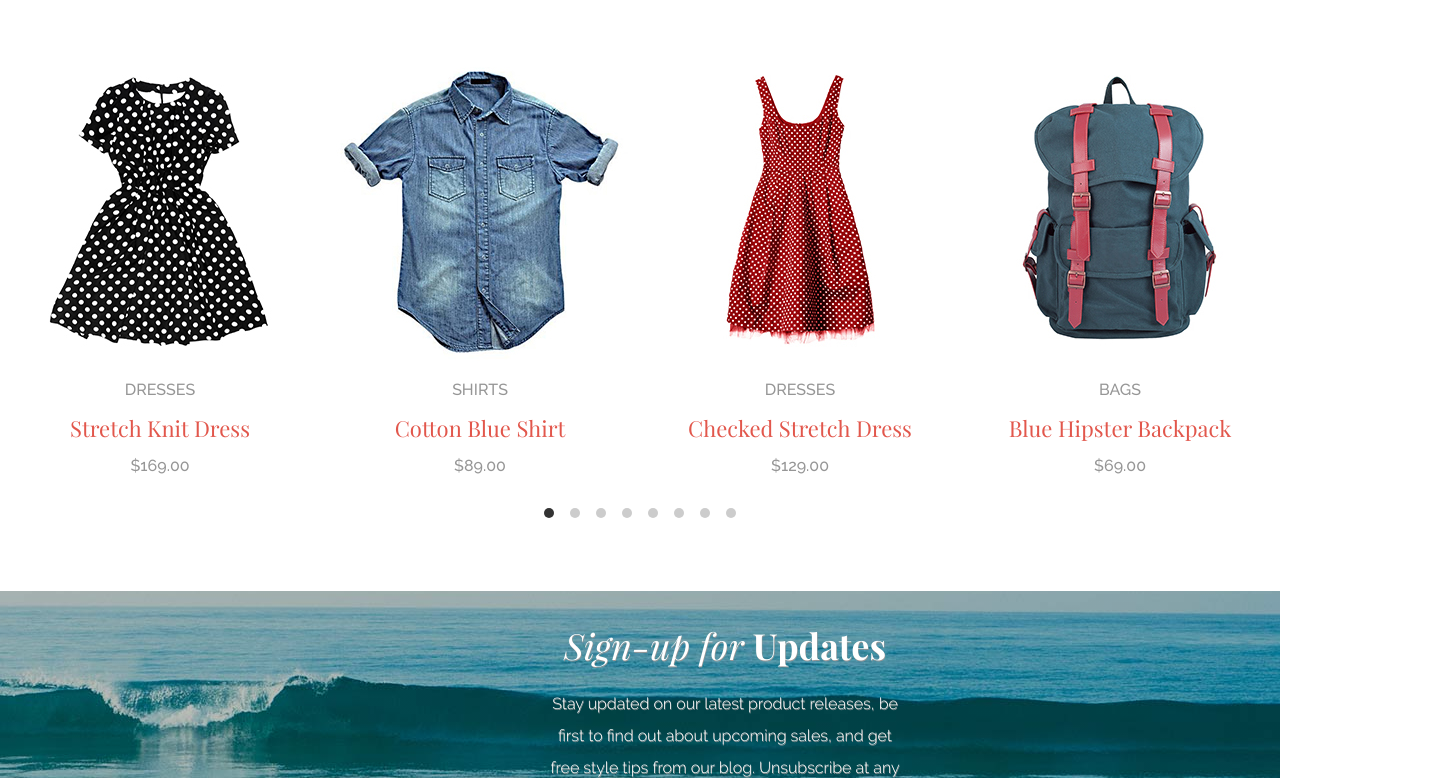
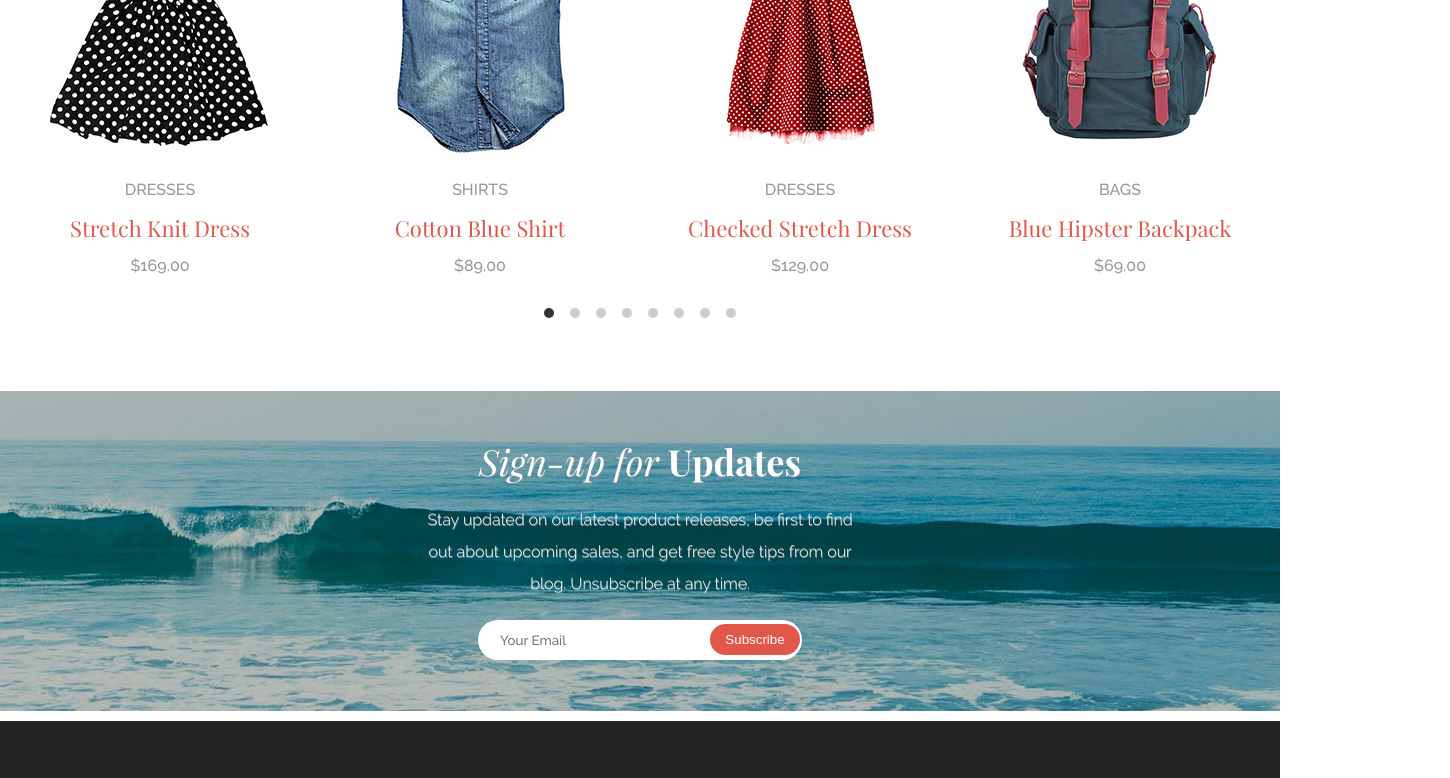
Before and after one commit to robhhr/aloha-project, a website: page index.html in a window 1280 px wide. Shown: the part 1841-2619 px from the top of the page, 1450 px wide, since content can reach past the window. Drawn offline with Linux system fonts and the light colour scheme.

Commit message:
style and refactor desktop version

```diff
--- a/src/sass/_contact.scss
+++ b/src/sass/_contact.scss
@@ -11,6 +11,9 @@
     @include tablet-mode {
       background-position: bottom;
     }
+    @include desktop-mode {
+      background-size: cover;
+    }
   }
 
 .signup-content {
@@ -18,13 +21,19 @@
     p {
       font-size: 16px;
       line-height: 2;
+      margin: 0 auto;
+      @include desktop-mode {
+        margin: 0 auto;
+        width: 70%;
+      }
     }
     @include tablet-mode {
       margin: 0 auto;
       width: 65%;
     }
     @include desktop-mode {
-      padding: 20px 550px;
+      margin: 0 auto;
+      width: 50%;
     }
 }
 
--- a/src/sass/_header.scss
+++ b/src/sass/_header.scss
@@ -12,6 +12,9 @@
         max-width: 100%;
         width: 90%;
         margin: 0 auto;
+    }
+    @include desktop-mode {
+        width: 95%;
     }
 }
 
@@ -44,7 +47,6 @@
         order: 3;
     }
     @include desktop-mode {
-        padding-right: 120px;
         order: 3;
     }
 }
@@ -52,7 +54,6 @@
 .cart-logo img {
     width: 50px;
     max-width: 50px;
-    ;
     height: auto;
     @include tablet-mode {
         width: 65px;
--- a/src/sass/_section.scss
+++ b/src/sass/_section.scss
@@ -23,6 +23,9 @@
         width: 70%;
         margin: 0 auto;
       }
+      @include desktop-mode {
+        width: 60%;
+      }
     }
 }
 
@@ -43,7 +46,7 @@
     @include desktop-mode {
       grid-template-columns: repeat(4, 1fr);
       grid-template-rows: repeat(2, 1fr);
-      height: 800px;
+      height: 600px;
     }
   }
 
@@ -95,6 +98,9 @@
         grid-row-start: 1;
         grid-row-end: 2;
     }
+    @include desktop-mode {
+      background-position: center;
+    }
 }
 
 .trends-cat {
@@ -113,6 +119,9 @@
         grid-column-end: 4;
         grid-row-start: 1;
         grid-row-end: 2;
+    }
+    @include desktop-mode {
+      background-position: center;
     }
 }
 
@@ -133,6 +142,9 @@
         grid-row-start: 1;
         grid-row-end: 2;
     }
+    @include desktop-mode {
+      background-position: center;
+    }
 }
 
 .sale-cat {
@@ -152,6 +164,9 @@
         grid-row-start: 2;
         grid-row-end: 3;
     }
+    @include desktop-mode {
+      background-position: center;
+    }
 }
 
 .bags-cat {
@@ -170,6 +185,9 @@
         grid-column-end: 3;
         grid-row-start: 2;
         grid-row-end: 3;
+    }
+    @include desktop-mode {
+      background-position: center;
     }
 }
 
```
Also changed, not shown: build/css/style.min.css, 1 other file.
